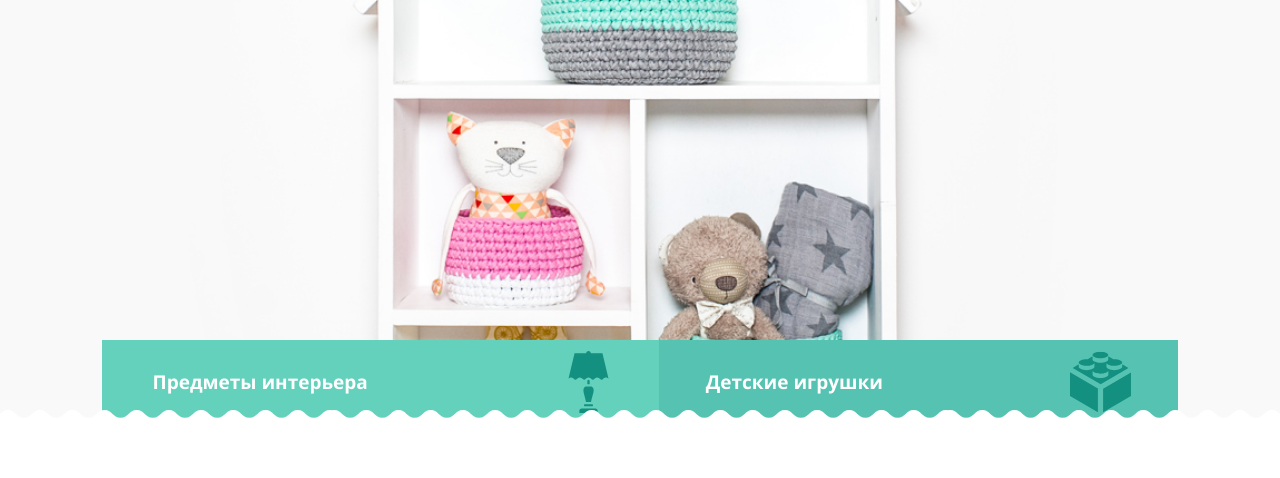
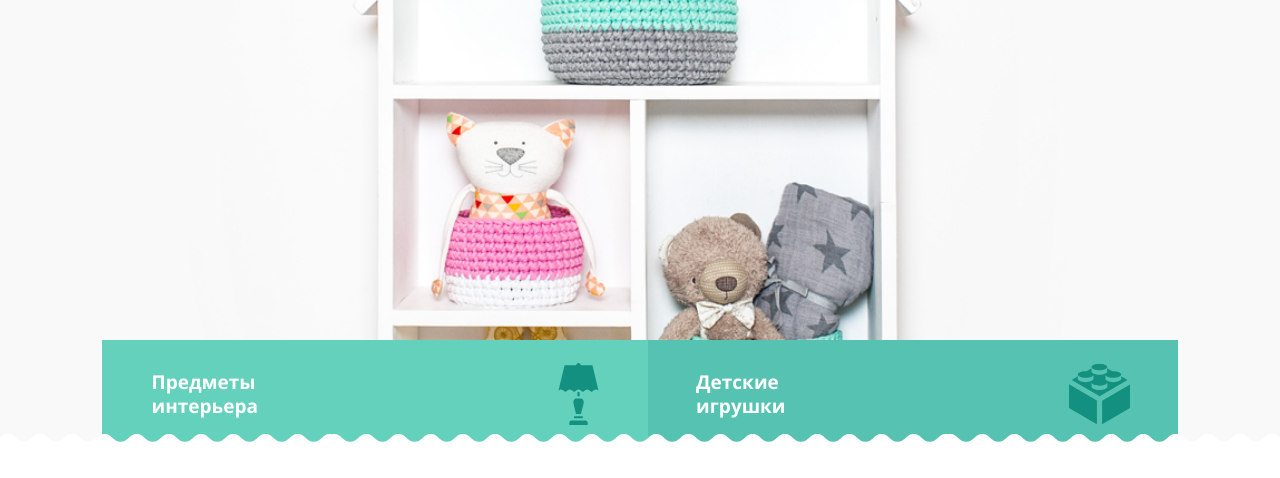
Before and after one commit to Zinzidane/mishka, a website: page index.html in a window 1280 px wide. Shown: the part 474-952 px from the top of the page. Drawn offline with Linux system fonts and the light colour scheme; files whose address does not match are found by name.

Commit message:
Add break words

```diff
--- a/index.html
+++ b/index.html
@@ -57,14 +57,14 @@
 				<p class="promo__shifting">Бесплатная доставка по России</p>
 				<ul class="promo__list">
 					<li class="promo__item">
-						<a class="promo__item-link" href="catalog.html">Предметы интерьера
+						<a class="promo__item-link" href="catalog.html">Предметы <br> интерьера
 						</a>
 						<svg class="promo__icon" width="41" height="62" aria-hidden="true">
 							<use xlink:href="#icon-interior" href="#icon-interior" />
 						</svg>
 					</li>
 					<li class="promo__item">
-						<a class="promo__item-link promo__item-link--color" href="catalog.html">Детские игрушки</a>
+						<a class="promo__item-link promo__item-link--color" href="catalog.html">Детские <br> игрушки</a>
 						<svg class="promo__icon  promo__icon--toy" width="61" height="61" aria-hidden="true">
 							<use xlink:href="#icon-toy" href="#icon-toy" />
 						</svg>
```
